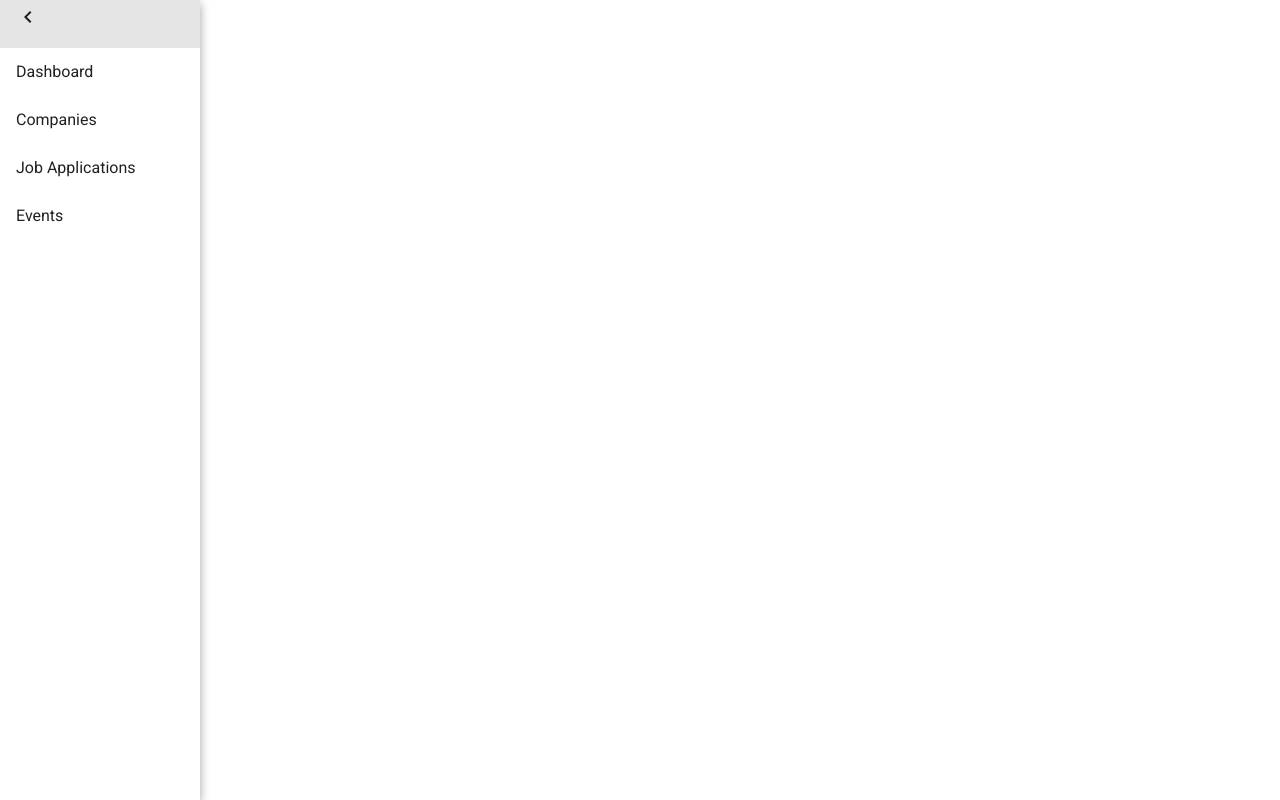
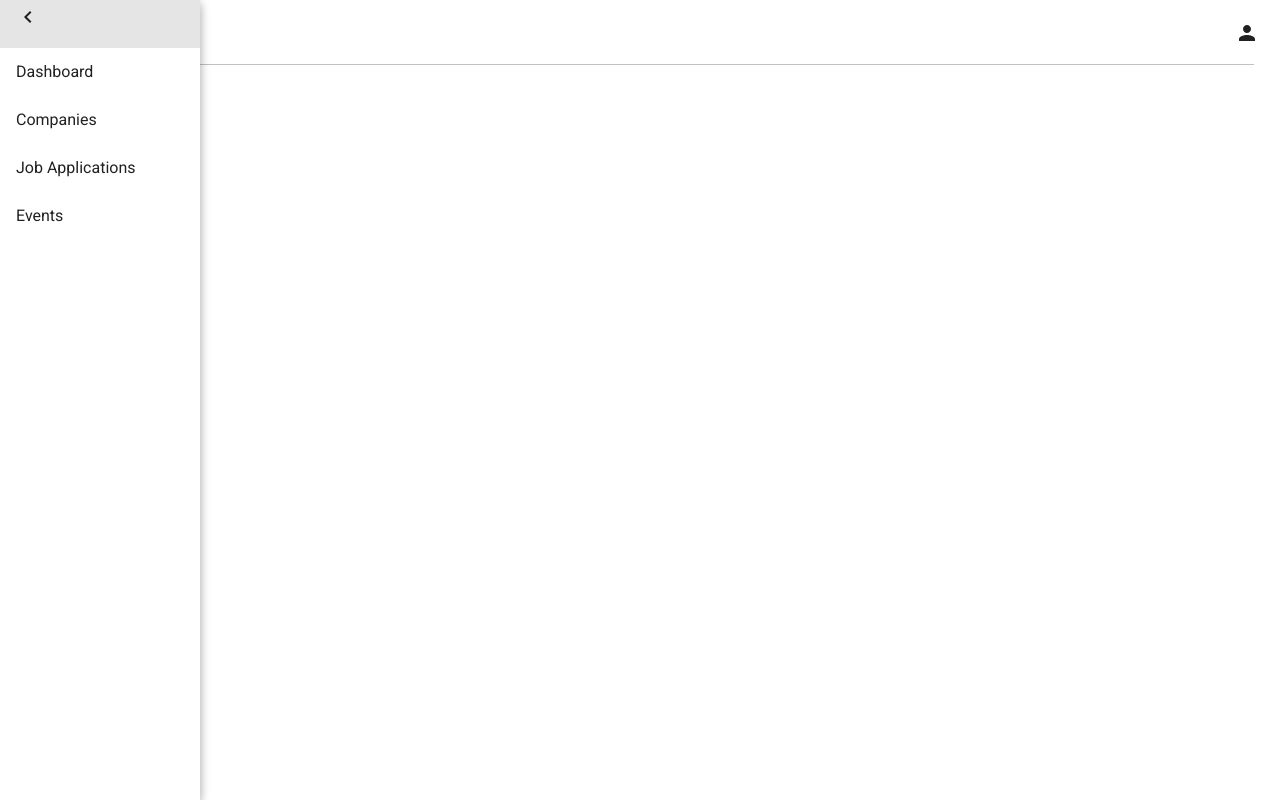
Before and after one commit to job-seeker/job-seeker-frontend, a React app: page /dashboard in a window 1280 px wide. Built offline with nearby package versions, Linux system fonts and the light colour scheme.

Commit message:
dashboard nav added

```diff
--- a/src/components/app/_app.scss
+++ b/src/components/app/_app.scss
@@ -3,7 +3,7 @@
 
   .routes {
     height: 100%;
-    background-image: url('../../assets/desk.jpg');
+    background-image: url('../../assets/desk-photo.jpg');
     background-size: cover;
     left: 0;
     top: 0;
--- a/src/components/dashboard/_dashboard.scss
+++ b/src/components/dashboard/_dashboard.scss
@@ -1,4 +1,17 @@
 .dashboard {
   height: 100%;
   background: #FFF;
+
+  .profile-icon {
+    margin: 13px 13px 0 0;
+  }
+
+  .dashboard-content {
+    margin: 0 2vw 0 2vw;
+    border-top: 1px solid rgb(192, 192, 192);
+
+    p {
+      margin: 2vw 0 0 0;
+    }
+  }
 }
--- a/src/components/dashboard/index.js
+++ b/src/components/dashboard/index.js
@@ -1,9 +1,11 @@
 import React, { Component } from 'react';
+
 import Drawer from 'material-ui/Drawer';
 import MenuItem from 'material-ui/MenuItem';
 import RaisedButton from 'material-ui/RaisedButton';
+import AppBar from 'material-ui/AppBar';
 import ArrowIcon from 'material-ui/svg-icons/navigation/chevron-left';
-import NavigationMenu from 'material-ui/svg-icons/navigation/menu';
+import ProfileIcon from 'material-ui/svg-icons/social/person';
 
 import './_dashboard.scss';
 
@@ -26,9 +28,11 @@ export default class Dashboard extends Component {
   render() {
     return (
       <section className='dashboard'>
-        <NavigationMenu
-          label='open'
-          onClick={this.handleToggle}
+        <AppBar
+          className='dashboard-nav'
+          zDepth={0}
+          onLeftIconButtonClick={this.handleToggle}
+          iconElementRight={<ProfileIcon className='profile-icon' />}
         />
 
         <Drawer
@@ -44,6 +48,10 @@ export default class Dashboard extends Component {
           <MenuItem onClick={this.handleClose}>Job Applications</MenuItem>
           <MenuItem onClick={this.handleClose}>Events</MenuItem>
         </Drawer>
+
+        <section className='dashboard-content'>
+          <p>Content here</p>
+        </section>
       </section>
     );
   }
--- a/src/components/homepage/index.js
+++ b/src/components/homepage/index.js
@@ -1,8 +1,9 @@
 import React, { Component } from 'react';
 import { Link } from 'react-router-dom';
+
 import RaisedButton from 'material-ui/RaisedButton';
+
 import NavBar from '../navbar';
-
 import './_homepage.scss';
 
 export default class HomePage extends Component {
```
Also changed, not shown: src/assets/desk-photo.jpg (added), src/assets/desk.jpg (deleted).
